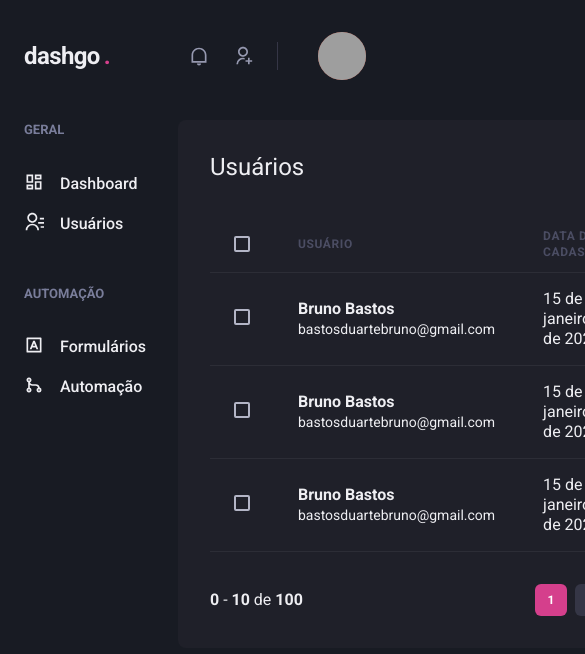
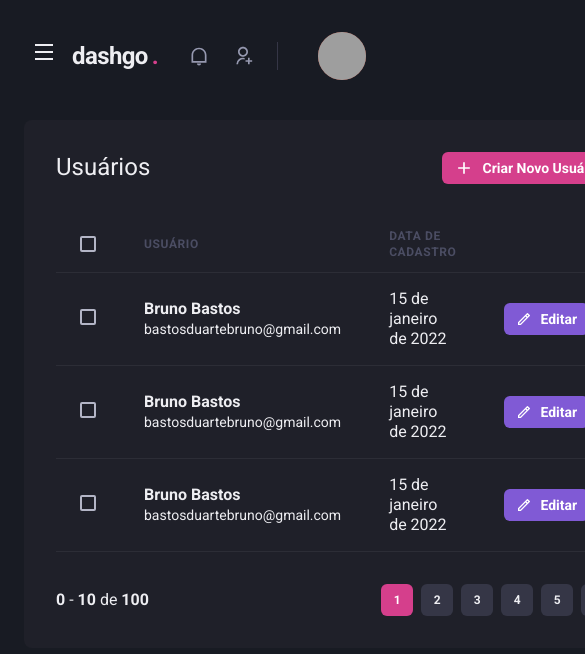
Before and after one commit to vits56/dashgo, a Next.js app: page /users in a window 390 px wide. Shown: the top 654 px of the page, 585 px wide, since content can reach past the window. Built offline with nearby package versions, Linux system fonts and the light colour scheme; grey boxes are pictures that could not be loaded.

Commit message:
Sidebar responsiva

```diff
--- a/src/components/Header/index.tsx
+++ b/src/components/Header/index.tsx
@@ -1,4 +1,6 @@
-import { Flex, useBreakpointValue } from '@chakra-ui/react'
+import { Flex, Icon, IconButton, useBreakpointValue } from '@chakra-ui/react'
+import { RiMenuLine } from 'react-icons/ri'
+import { useSidebarDrawer } from '../../contexts/SidebarDrawerContext'
 
 import { Logo } from './Logo'
 import { NotificationsNav } from './NotificationsNav'
@@ -6,6 +8,8 @@
 import { SearchBox } from './SearchBox'
 
 export function Header() {
+  const { onOpen } = useSidebarDrawer()
+
   const isWideVersion = useBreakpointValue({
     base: false,
     lg: true,
@@ -21,6 +25,18 @@
       align="center"
       px="6"
     >
+      { !isWideVersion && (
+        <IconButton
+          aria-label="Open navigation"
+          icon={<Icon as={RiMenuLine} />}
+          fontSize="24"
+          variant="unstyled"
+          onClick={onOpen}
+          mr="2"
+        >
+
+        </IconButton>
+      ) }
       <Logo />
 
       {isWideVersion && <SearchBox />}
--- /dev/null
+++ b/src/components/Sidebar/SideBarNav.tsx
@@ -0,0 +1,22 @@
+import { Stack } from "@chakra-ui/react";
+import { RiContactsLine, RiDashboardLine, RiGitMergeLine, RiInputMethodLine } from "react-icons/ri";
+import { NavLink } from "./NavLink";
+import { NavSection } from "./NavSection";
+
+export function SideBarNav() {
+  return (
+    <Stack spacing="12" align="flex-start">
+
+    <NavSection title="GERAL">
+      <NavLink icon={RiDashboardLine}>Dashboard</NavLink>
+      <NavLink icon={RiContactsLine}>Usuários</NavLink>
+    </NavSection>
+    ]
+    <NavSection title="AUTOMAÇÃO">
+      <NavLink icon={RiInputMethodLine}>Formulários</NavLink>
+      <NavLink icon={RiGitMergeLine}>Automação</NavLink>
+    </NavSection>
+
+  </Stack>
+  );
+}
--- a/src/components/Sidebar/index.tsx
+++ b/src/components/Sidebar/index.tsx
@@ -1,26 +1,35 @@
-import { Box, Stack } from "@chakra-ui/react";
-import React from "react";
-import { RiContactsLine, RiDashboardLine, RiGitMergeLine, RiInputMethodLine } from "react-icons/ri";
+import { Box, Drawer, DrawerOverlay, useBreakpointValue, DrawerCloseButton, DrawerHeader, DrawerBody, DrawerContent } from "@chakra-ui/react";
+import { useSidebarDrawer } from "../../contexts/SidebarDrawerContext";
 
-import { NavLink } from "./NavLink";
-import { NavSection } from "./NavSection";
+import { SideBarNav } from "./SideBarNav";
 
 export function Sidebar() {
+  const { isOpen, onClose } = useSidebarDrawer();
+
+  const isDrawerSidebar = useBreakpointValue({
+    base: true,
+    lg: false,
+  })
+
+  if (isDrawerSidebar) {
+    return (
+      <Drawer isOpen={isOpen} placement="left" onClose={onClose}>
+        <DrawerOverlay>
+          <DrawerContent bg="gray.800" p="4">
+            <DrawerCloseButton mt="6" />
+            <DrawerHeader>Navegação</DrawerHeader>
+
+            <DrawerBody>
+              <SideBarNav />
+            </DrawerBody>
+          </DrawerContent>
+        </DrawerOverlay>
+      </Drawer>
+    )
+  }
   return (
     <Box as="aside" w="64" mr="8">
-      <Stack spacing="12" align="flex-start">
-
-        <NavSection title="GERAL">
-          <NavLink icon={RiDashboardLine}>Dashboard</NavLink>
-          <NavLink icon={RiContactsLine}>Usuários</NavLink>
-        </NavSection>
-        ]
-        <NavSection title="AUTOMAÇÃO">
-          <NavLink icon={RiInputMethodLine}>Formulários</NavLink>
-          <NavLink icon={RiGitMergeLine}>Automação</NavLink>
-        </NavSection>
-
-      </Stack>
+      <SideBarNav />
     </Box>
   )
 }
--- /dev/null
+++ b/src/contexts/SidebarDrawerContext.tsx
@@ -0,0 +1,28 @@
+import { useDisclosure, UseDisclosureReturn } from "@chakra-ui/react";
+import { useRouter } from "next/router";
+import { createContext, ReactNode, useContext, useEffect } from "react";
+
+interface SidebarDrawerProviderProps {
+  children: ReactNode;
+}
+
+type SidebarDraweContextData = UseDisclosureReturn
+
+const SidebarDrawerContext = createContext({} as SidebarDraweContextData);
+
+export function SidebarDrawerProvider({ children }: SidebarDrawerProviderProps) {
+  const disclosure = useDisclosure()
+  const router = useRouter()
+
+  useEffect(() => {
+    disclosure.onClose()
+  }, [router.asPath])
+
+  return (
+    <SidebarDrawerContext.Provider value={disclosure}>
+      {children}
+    </SidebarDrawerContext.Provider>
+  );
+}
+
+export const useSidebarDrawer = () => useContext(SidebarDrawerContext);
--- a/src/pages/_app.tsx
+++ b/src/pages/_app.tsx
@@ -1,11 +1,14 @@
 import {  AppProps } from 'next/app'
 import { ChakraProvider } from '@chakra-ui/react'
 import { theme } from '../styles/theme'
+import { SidebarDrawerProvider } from '../contexts/SidebarDrawerContext'
 
 function MyApp({ Component, pageProps }: AppProps) {
   return (
     <ChakraProvider theme={theme}>
-      <Component {...pageProps} />
+      <SidebarDrawerProvider>
+        <Component {...pageProps} />
+      </SidebarDrawerProvider>
     </ChakraProvider>
   )
 }
```
